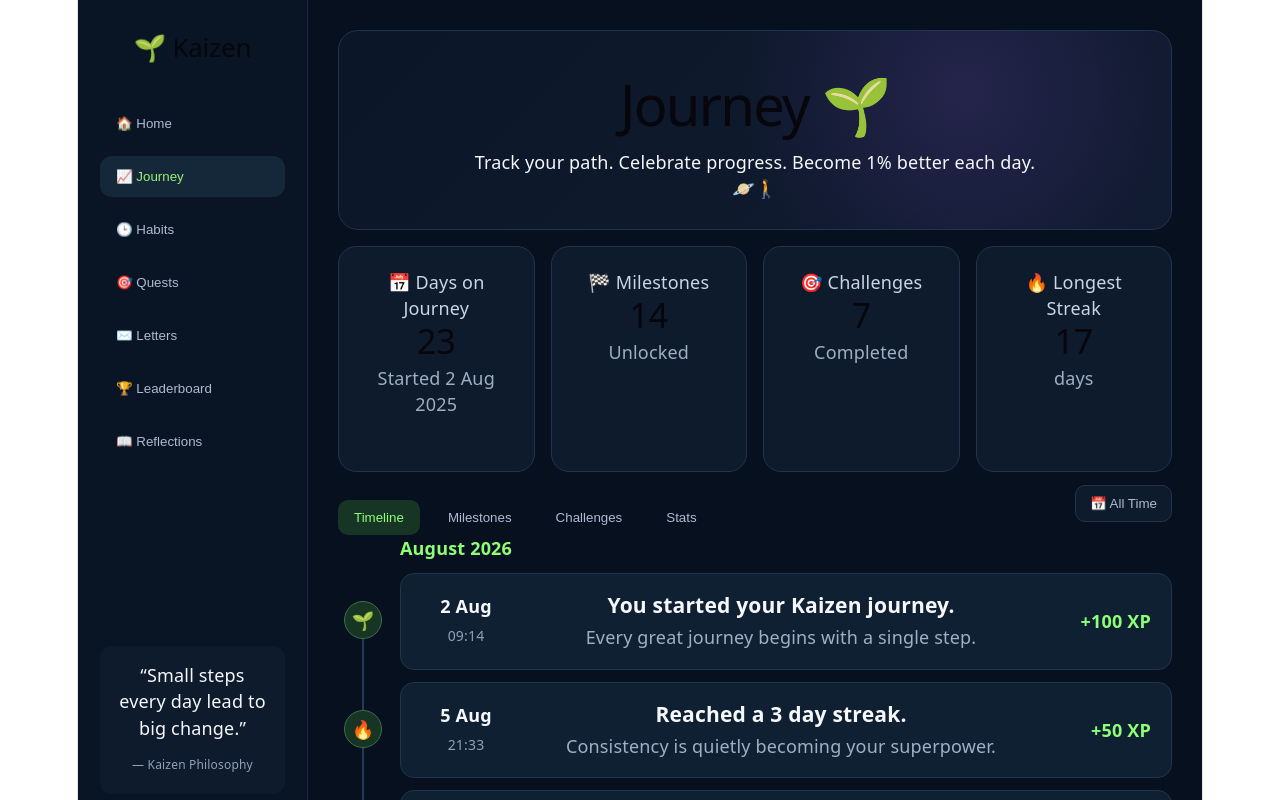
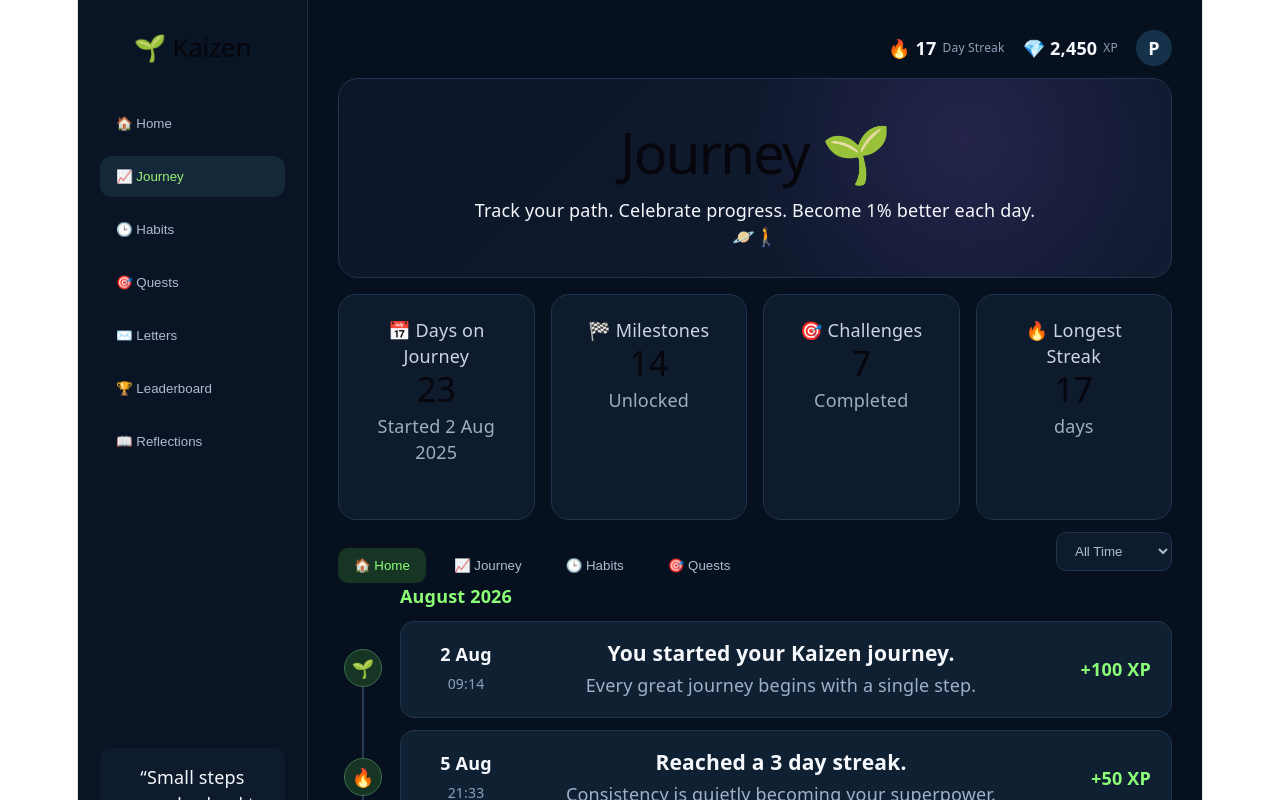
Before and after one commit to PharrellDunc/Kaizen, a React (Vite) app: page / in a window 1280 px wide. Both pictures are taken after a click on the button "📈 Journey". Shown: the top 800 px of the page. Built offline with nearby package versions, Linux system fonts and the light colour scheme.

Commit message:
Habits page MVP

```diff
--- a/src/App.tsx
+++ b/src/App.tsx
@@ -3,6 +3,7 @@ import { useState } from 'react';
 import StatsCard from './components/StatsCard';
 import FocusCard from './components/FocusCard';
 import JourneyPage from './pages/JourneyPage';
+import HabitPage from './pages/HabitPage';
 
 
 function App() {
@@ -166,11 +167,7 @@ task={[
 
 {currentPage === "journey" && <JourneyPage/>}
 
-{currentPage === "habits" && (
-  <main className="dashboard">
-    <h1>Habits</h1>
-  </main>
-)}
+{currentPage === "habits" && <HabitPage/>}
 
 {currentPage === "quests" && (
   <main className="dashboard">
--- /dev/null
+++ b/src/components/HabitItem.tsx
@@ -0,0 +1,28 @@
+interface HabitItemProps {
+    icon: string;
+    name: string;
+    streak: number;
+    completed: boolean;
+  };
+
+  function HabitItem(props:HabitItemProps) {
+    return (
+        <div className="habit-item">
+            <div className="habit-info">
+                <span className="habit-icon">{props.icon}</span>
+
+                <div>
+                <h3>{props.name}</h3>
+                <p>🔥 {props.streak} day streak </p>
+
+            </div>
+                </div>
+
+            <button className="habit-check">
+                {props.completed ?"✅" : "⬜"}
+                </button>
+            </div>
+    );
+  }
+
+  export default HabitItem;
--- /dev/null
+++ b/src/pages/HabitPage.css
@@ -0,0 +1,109 @@
+.habits-header {
+  display: flex;
+  justify-content: space-between;
+  align-items: center;
+  margin-bottom: 20px;
+}
+
+.habit-item {
+    display: flex;
+    justify-content: space-between;
+    align-items: center;
+
+    padding: 18px 20px;
+    margin-bottom: 5px;
+
+    background: #0d1b2d;
+    border: 1px solid #21344d;
+    border-radius: 14px;
+}
+
+.habit-info {
+    display: flex;
+    align-items: center;
+    gap: 16px;
+}
+
+.habit-icon {
+    width: 46px;
+    height: 46px;
+
+    display: flex;
+    justify-content: center;
+    align-items: center;
+
+    border-radius: 50%;
+
+    background: #173525;
+    border: 1px solid #3b6f4b;
+
+    font-size: 20px;
+}
+
+.habit-info h3 {
+    margin: 0;
+}
+
+.habit-info p {
+    margin-top: 6px;
+    color: #8fa1b8;
+    font-size: 14px;
+}
+
+.habit-check {
+    background: transparent;
+    border: none;
+    font-size: 28px;
+    cursor: pointer;
+}
+
+.habits-list {
+    display: flex;
+    flex-direction: column;
+    gap: 1px;
+}
+
+.habits-bottom-grid {
+  display: grid;
+  grid-template-columns: repeat(3, 1fr);
+  gap: 16px;
+  margin-top: 24px;
+}
+
+.habit-panel,
+.recent-completions {
+  background: #0d1b2d;
+  border: 1px solid #21344d;
+  border-radius: 14px;
+  padding: 20px;
+}
+
+.longest-streaks p {
+  display: flex;
+  justify-content: space-between;
+}
+
+.recent-completions {
+  margin-top: 16px;
+}
+
+.recent-list {
+  display: flex;
+  justify-content: space-between;
+  gap: 16px;
+}
+
+.habits-hero {
+    text-align: center;
+    margin-bottom: 32px;
+}
+
+.habits-heading h1 {
+    font-size: 56px;
+    margin-bottom: 12px;
+}
+
+.habits-heading p {
+    color: #aebbd0;
+    font-size: 20px;
+}
--- /dev/null
+++ b/src/pages/HabitPage.tsx
@@ -0,0 +1,131 @@
+import "./HabitPage.css";
+import HabitItem from "../components/HabitItem";
+
+const habits = [
+  {
+    icon: "🌱",
+    name: "Morning Meditation",
+    streak: 3,
+    completed: true,
+  },
+
+  {
+    icon: "🔥",
+    name: "Reading 30 minutes",
+    streak: 19,
+    completed: true,
+  },
+
+  {
+    icon: "⛹🏽",
+    name: "Basketball Practice",
+    streak: 1,
+    completed: false,
+  },
+
+  {
+    icon: "🏋🏽‍♂️",
+    name: "Go to the Gym",
+    streak: 1028,
+    completed: true,
+  },
+
+  {
+    icon: "👨🏾‍🎓",
+    name: "Duolingo Spanish",
+    streak: 8,
+    completed: false,
+  },
+
+  {
+    icon: "👨🏾‍💻",
+    name: "Practice coding",
+    streak: 0,
+    completed: false,
+  },
+];
+
+
+function HabitPage() {
+    return (
+        <main className="dashboard habits-page">
+
+        <section className="habits-hero">
+          <div className="habits-heading">
+            <h1>Habits 🌿</h1>
+            <p>
+            Small actions repeated daily become extraordinary results.
+            </p>
+          </div>
+
+        </section>
+
+        <section className="daily-progress">
+
+            <div className="progress-ring">
+                <strong>4/6</strong>
+                <span>Habits Completed</span>
+                </div>
+
+            </section>
+
+            <section className="today-habits">
+
+            <div className="habits-header">
+                <h2>Today's Habits</h2>
+
+                <button>Edit ✏️</button>
+            </div>
+
+            <div className="habits-list">
+             {habits.map((habit) => (
+                <HabitItem
+                    key={habit.name}
+                    icon={habit.icon}
+                    name={habit.name}
+                    streak={habit.streak}
+                    completed={habit.completed}
+                />
+            ))}
+            </div>
+
+            </section>
+
+            <section className="habits-bottom-grid">
+              <div className="habit-panel weekly-overview">
+                <h2>Weekly Overview</h2>
+
+                <div className="week-bars">
+                   <div className="day-bar"><span>Mon</span><div style={{ height: "55%" }}></div></div>
+                    <div className="day-bar"><span>Tue</span><div style={{ height: "70%" }}></div></div>
+                    <div className="day-bar"><span>Wed</span><div style={{ height: "45%" }}></div></div>
+                    <div className="day-bar"><span>Thu</span><div style={{ height: "80%" }}></div></div>
+                    <div className="day-bar"><span>Fri</span><div style={{ height: "75%" }}></div></div>
+                    <div className="day-bar"><span>Sat</span><div style={{ height: "90%" }}></div></div>
+                    <div className="day-bar"><span>Sun</span><div style={{ height: "100%" }}></div></div>
+                  </div>
+                </div>
+
+                <div className="habit-panel suggestions">
+                  <h2>Today's Suggestions</h2>
+                  <p>🧘‍♀️ Take a 10 minute break to stretch and breathe.</p>
+                  <p>📖 Read 10 pages of your current book.</p>
+                  <p>☎️ Call someone you haven't spoken to in a while.</p>
+                  <p>🚶 Go for a 20 minute walk without your phone.</p>
+                </div>
+              </section>
+
+              <section className="recent-completions">
+                <h2>Recent Completions</h2>
+
+                <div className="recent-list">
+                  <p>🏋️ Workout — 2h ago</p>
+                  <p>💻 Code — 4h ago</p>
+                  <p>📚 Read — 6h ago</p>
+                  <p>🧘 Meditate — 8h ago</p>
+                </div>
+                </section>
+        </main>
+    );
+}
+export default HabitPage;
--- a/src/pages/JourneyPage.css
+++ b/src/pages/JourneyPage.css
@@ -40,6 +40,44 @@
 .journey-tab.active-tab{
     background: #173525;
     color: #8cff76;
+}
+
+.journey-status {
+  display: flex;
+  justify-content: flex-end;
+  align-items: center;
+  gap: 18px;
+  margin-bottom: 12px;
+}
+
+.journey-footer-message {
+  text-align: center;
+  color: #8fa1b8;
+  margin-top: 28px;
+}
+
+.status-item {
+  display: flex;
+  align-items: center;
+  gap: 6px;
+  font-weight: bold;
+}
+
+.status-item span {
+  color: #8fa1b8;
+  font-size: 12px;
+  font-weight: normal;
+}
+
+.profile-avatar {
+  width: 36px;
+  height: 36px;
+  border-radius: 50%;
+  display: flex;
+  align-items: center;
+  justify-content: center;
+  background: #16324a;
+  font-weight: bold;
 }
 
 .timeline-header {
--- a/src/pages/JourneyPage.tsx
+++ b/src/pages/JourneyPage.tsx
@@ -1,6 +1,7 @@
 import StatsCard from '../components/StatsCard';
 import './JourneyPage.css';
 import TimelineEvent from '../components/TimelineEvent';
+import { useState } from 'react';
 
 const timelineEvents = [
   {
@@ -32,8 +33,15 @@ const timelineEvents = [
 ];
 
 function JourneyPage() {
+    const [activeTab, setActiveTab] = useState("timeline");
+    const [timeFilter, setTimefilter] = useState("All Time");
   return (
 <main className ="dashboard journey-page">
+    <div className="journey-status">
+  <div className="status-item">🔥 17 <span>Day Streak</span></div>
+  <div className="status-item">💎 2,450 <span>XP</span></div>
+  <div className="profile-avatar">P</div>
+</div>
     <section className ="journey-hero">
         <div className="journey-heading">
             <h1>Journey 🌱</h1>
@@ -78,13 +86,53 @@ function JourneyPage() {
 
     <div className="timeline-topbar">
     <section className="journey-tabs">
-        <button className="journey-tab active-tab">Timeline</button>
-        <button className="journey-tab">Milestones</button>
-        <button className="journey-tab">Challenges</button>
-        <button className="journey-tab">Stats</button>
+
+<button onClick={() => setActiveTab("timeline")}
+  className={activeTab === "timeline"
+  ? "journey-tab active-tab"
+  : "journey-tab"
+  }
+  >
+    🏠 Home
+    </button>
+
+<button onClick={() => setActiveTab("milestones")}
+  className={activeTab === "milestones"
+  ? "journey-tab active-tab"
+  : "journey-tab"
+  }
+  >
+    📈 Journey
+    </button>
+
+<button onClick={() => setActiveTab("challenges")}
+  className={activeTab === "challenges"
+  ? "journey-tab active-tab"
+  : "journey-tab"
+  }
+  >
+    🕒 Habits
+    </button>
+
+<button onClick={() => setActiveTab("stats")}
+  className={activeTab  === "stats"
+  ? "journey-tab active-tab"
+  : "journey-tab"
+  }
+  >
+    🎯 Quests
+    </button>
         </section>
 
-         <button className="timeline-filter">📅 All Time</button>
+    <select
+    className="timeline-filter"
+    value={timeFilter}
+    onChange={(e) => setTimefilter(e.target.value)}
+    >
+        <option value="All Time">All Time</option>
+        <option value="Last 30 Days">This Month</option>
+        <option value="Last 7 Days">This Week</option>
+    </select>
     </div>
 
     <section className="journey-timeline">
@@ -109,8 +157,35 @@ function JourneyPage() {
     ))}
         </section>
 
+
+{activeTab === "milestones" && (
+  <section>
+    <h2>Milestones</h2>
+    <p>Your unlocked milestones will appear here.</p>
+  </section>
+)}
+
+{activeTab === "challenges" && (
+  <section>
+    <h2>Challenges</h2>
+    <p>Your completed challenges will appear here.</p>
+  </section>
+)}
+
+{activeTab === "stats" && (
+  <section>
+    <h2>Stats</h2>
+    <p>Your Journey statistics will appear here.</p>
+  </section>
+)}
+
+<p className="journey-footer-message">
+    keep going, Pharrell. Your future self is watching.
+</p>
     </main>
 );
+
+
 }
 
 export default JourneyPage;
```
